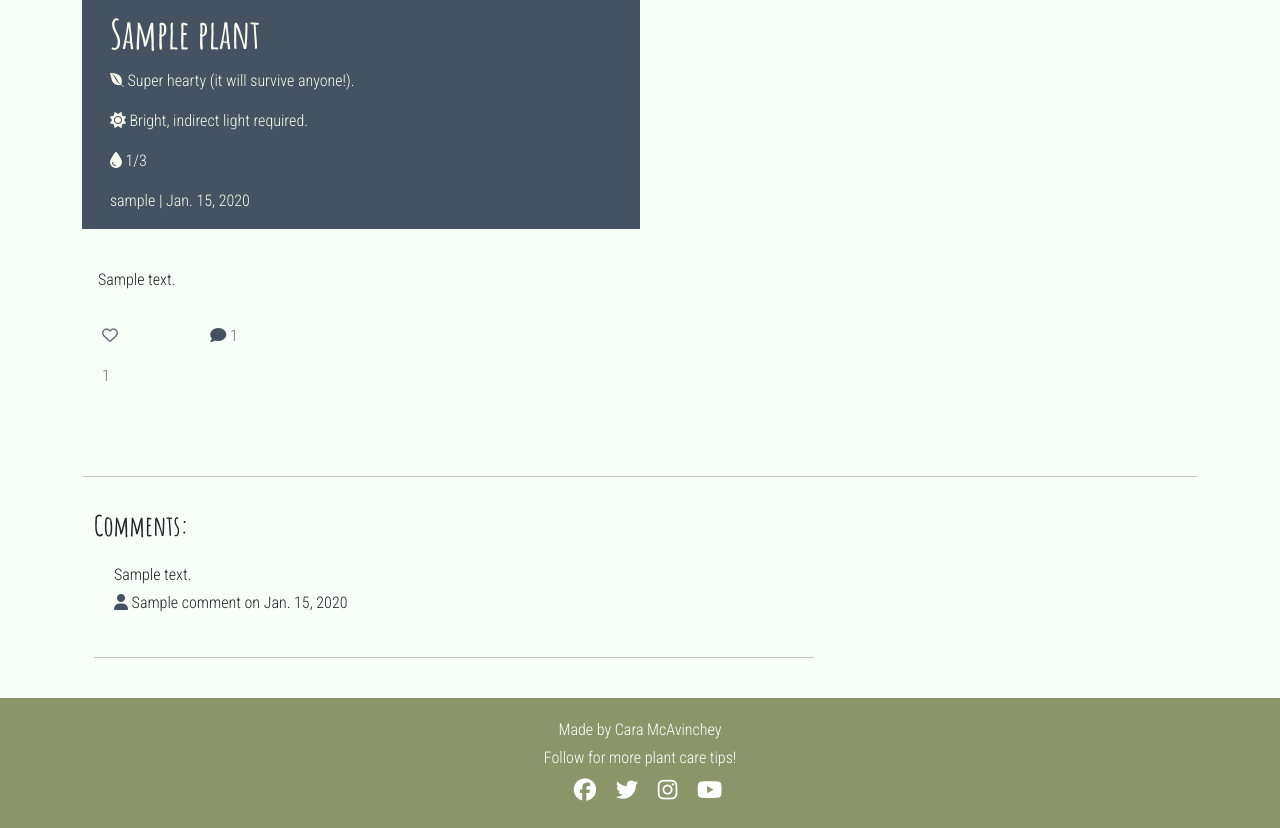
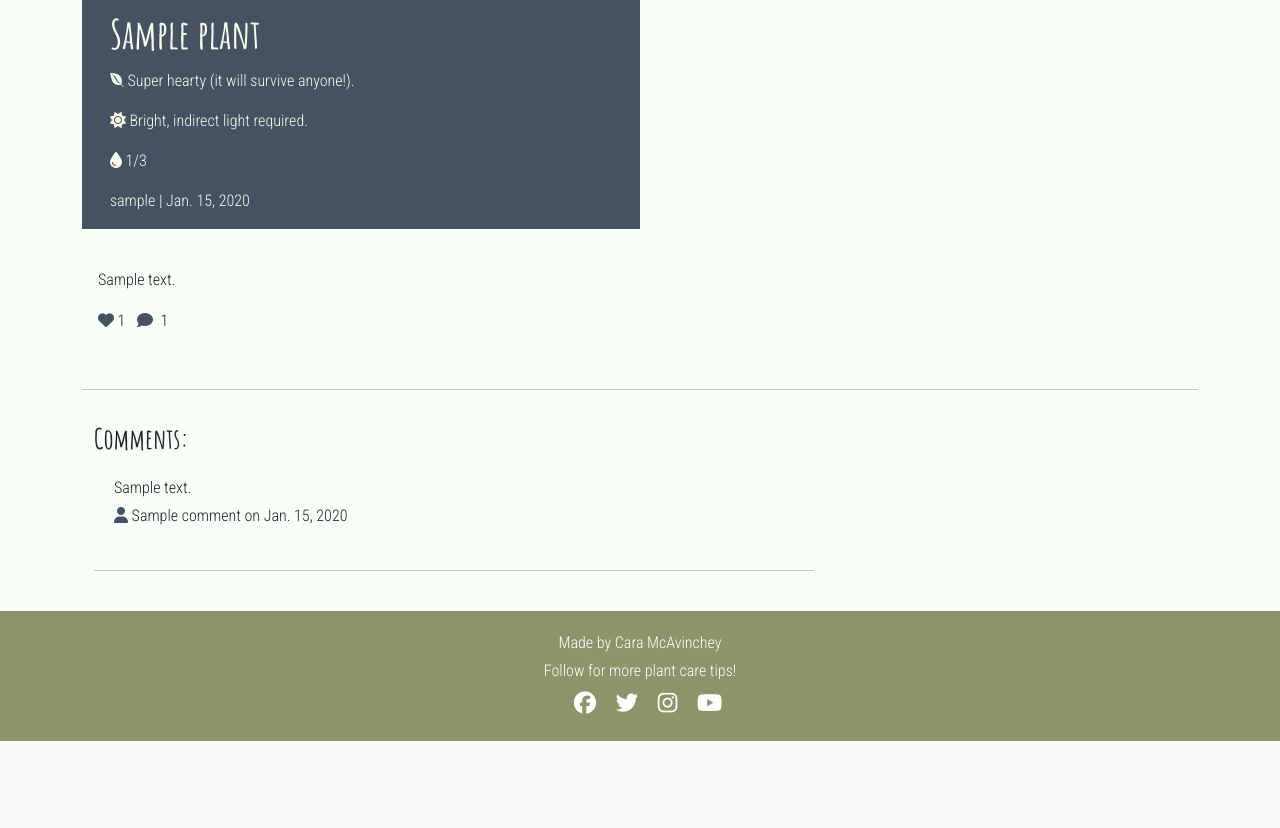
Before and after one commit to CaraMcAvinchey/stem-and-leaf-blog, a Django app: a page that uses templates/post_detail.html in a window 1280 px wide. Shown: the part 93-921 px from the top of the page. After the commit the page ends 834 px from the top, so only its background shows below. Run offline with Django 3.2, Linux system fonts and the light colour scheme; tables that the repository leaves empty hold one stand-in row (values such as "Sample post"); some libraries are stand-ins or nearby versions.

Commit message:
Add styling to like and comments icons on post_detail.html

```diff
--- a/static/css/style.css
+++ b/static/css/style.css
@@ -157,11 +157,12 @@ h6 {
     background: transparent;
 }
 
-.no-border .btn-like:hover,
-.no-border .btn-like:active {
+.btn-like>i:hover {
     color: #445261;
     border: none;
     background: transparent;
+    transform: scale(1.2);
+    transition: 0.4s;
 }
 
 .card-body a {
--- a/templates/post_detail.html
+++ b/templates/post_detail.html
@@ -32,32 +32,28 @@
                 <p class="card-text">
                     {{ plant.content | safe }}
                 </p>
-                <div class="row">
-                    <!-- likes section -->
-                    <div class="col-1 m-2 p-2">
+                <div>
+                    <!-- post likes counter -->
                     {% if user.is_authenticated %}
                     <form class="d-inline" action="{% url 'post_like' plant.slug %}" method="POST">
                         {% csrf_token %}
                         {% if liked %}
-                            <button type="submit" name="blogpost_id" value="{{plant.slug}}"
-                                class="btn-like no-border"><i class="fa-solid fa-heart"></i></button>
+                        <button type="submit" name="blogpost_id" value="{{plant.slug}}" class="btn-like no-border"><i
+                                class="fa-solid fa-heart"></i></button>
                         {% else %}
-                            <button type="submit" name="blogpost_id" value="{{plant.slug}}"
-                                class="btn-like no-border"><i class="fa-regular fa-heart"></i></button>
+                        <button type="submit" name="blogpost_id" value="{{plant.slug}}" class="btn-like no-border"><i
+                                class="fa-regular fa-heart"></i></button>
                         {% endif %}
+                        {% else %}
+                        <span class="btn-like no-border"><i class="fa-solid fa-heart"></i></span>
+                        {% endif %}
+                        {{ plant.number_of_likes }}
                     </form>
-                        {% else %}
-                        <p class="text-secondary no-border"><i class="fa-regular fa-heart"></i></p>
-                        {% endif %}
-                        <p class="text-secondary">{{ plant.number_of_likes }} </p>
-                    </div>
+
                     <!-- post comments count -->
-                    <div class="col-1 m-2 p-2">
                     {% with comments.count as total_comments %}
-                        <p class="text-secondary post-icon"><i class="fa-solid fa-comment"></i>
-                            {{ total_comments }}</p>
+                    <span class="btn-like m-1"><i class="fa-solid fa-comment m-1"></i> {{ total_comments }}</span>
                     {% endwith %}
-                    </div>
                 </div>
             </div>
         </div>
```
Also changed, not shown: templates/index.html (+4 -6 lines). Lines whose indentation alone changed are shown as unchanged.
